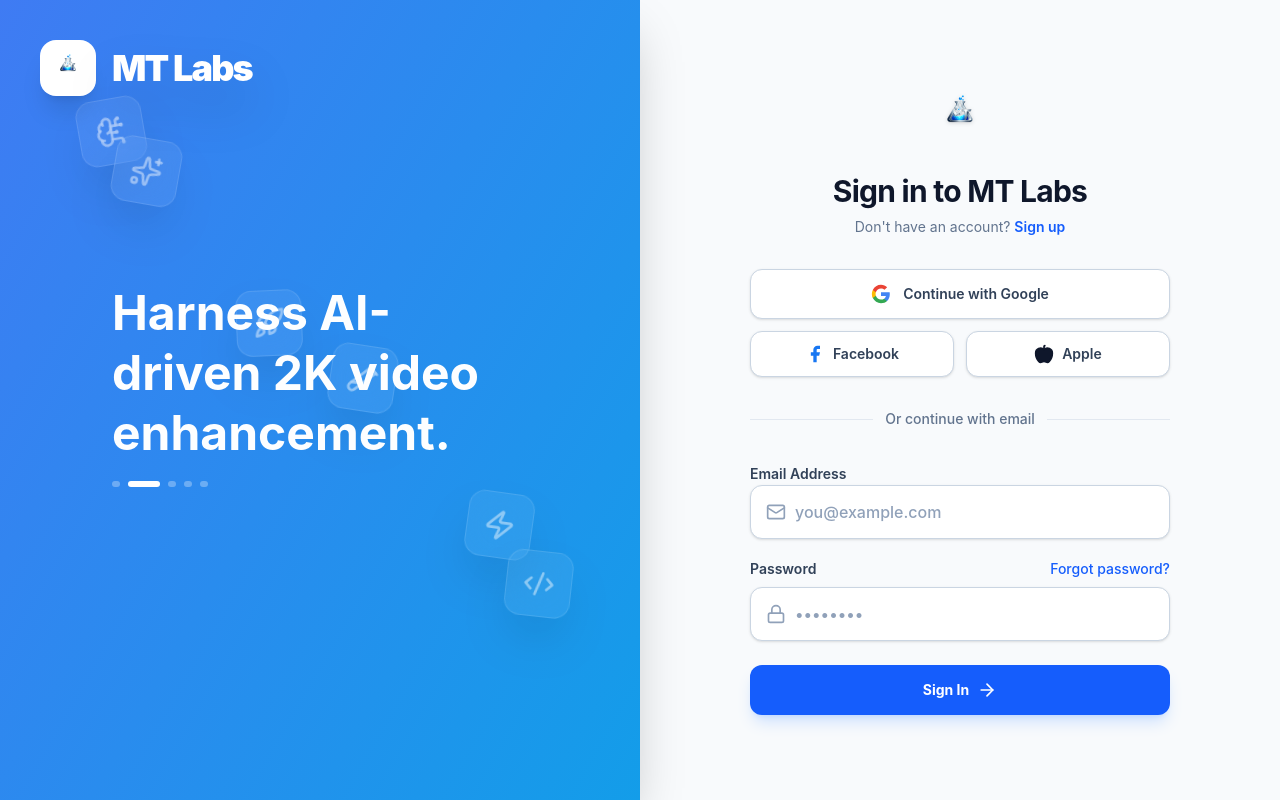
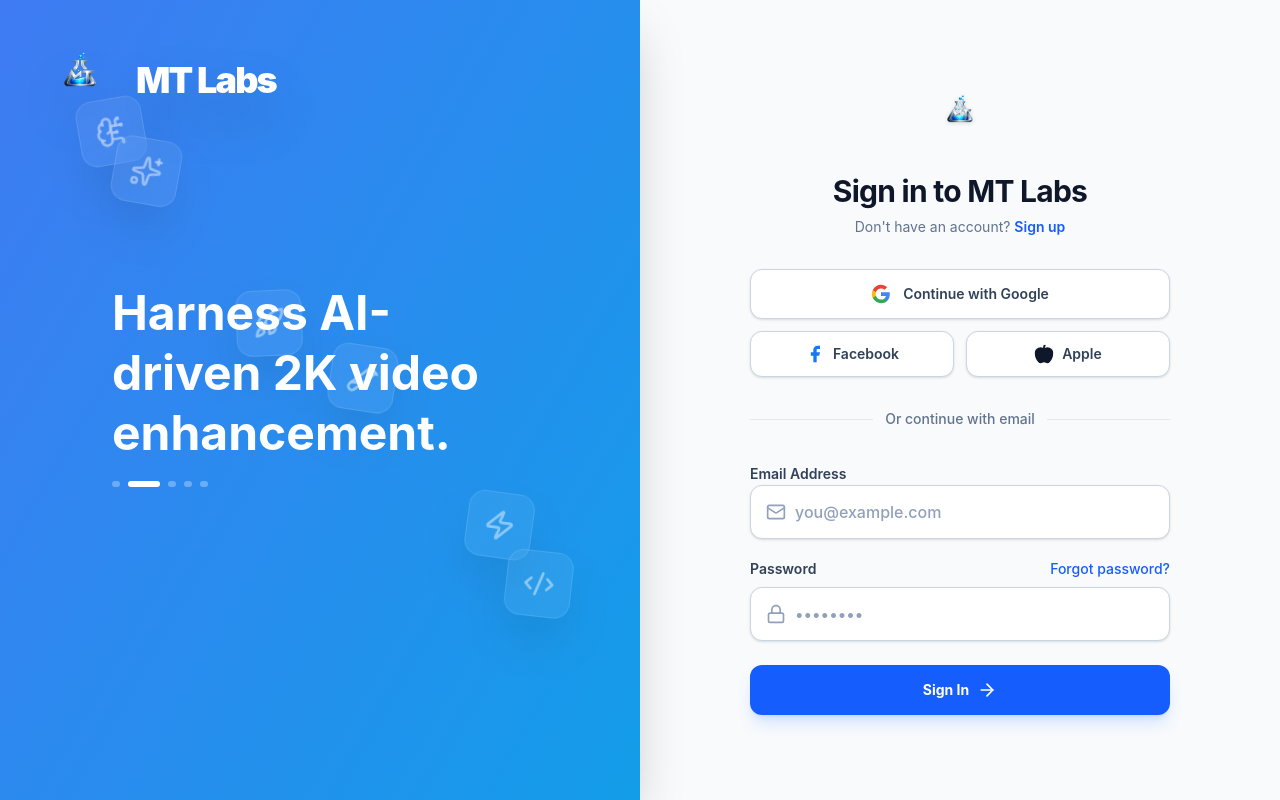
Before and after one commit to maruff630-dev/mtlabs, a Next.js app in the folder frontend/: page /sign-in in a window 1280 px wide. Built offline with nearby package versions, Linux system fonts and the light colour scheme; no server answers.

Commit message:
Remove white background box from sidebar logo and enlarge it

```diff
--- a/frontend/src/components/AnimatedSidePanel.tsx
+++ b/frontend/src/components/AnimatedSidePanel.tsx
@@ -43,9 +43,7 @@
     <div suppressHydrationWarning className="hidden lg:flex w-1/2 relative bg-indigo-600 shadow-2xl items-center justify-center overflow-hidden">
       {/* Top Left Logo */}
       <div suppressHydrationWarning className="absolute top-10 left-10 z-30 flex items-center gap-4 group">
-         <div className="p-2 bg-white rounded-2xl shadow-xl group-hover:scale-110 transition-transform">
-           <Image src="/mt-labs-logo.png" width={40} height={40} alt="MT Labs" />
-         </div>
+         <Image src="/mt-labs-logo.png" width={80} height={80} alt="MT Labs" className="drop-shadow-2xl group-hover:scale-110 transition-transform duration-300" />
          <h1 className="text-4xl font-black text-white tracking-tighter drop-shadow-2xl">MT Labs</h1>
       </div>
 
```
